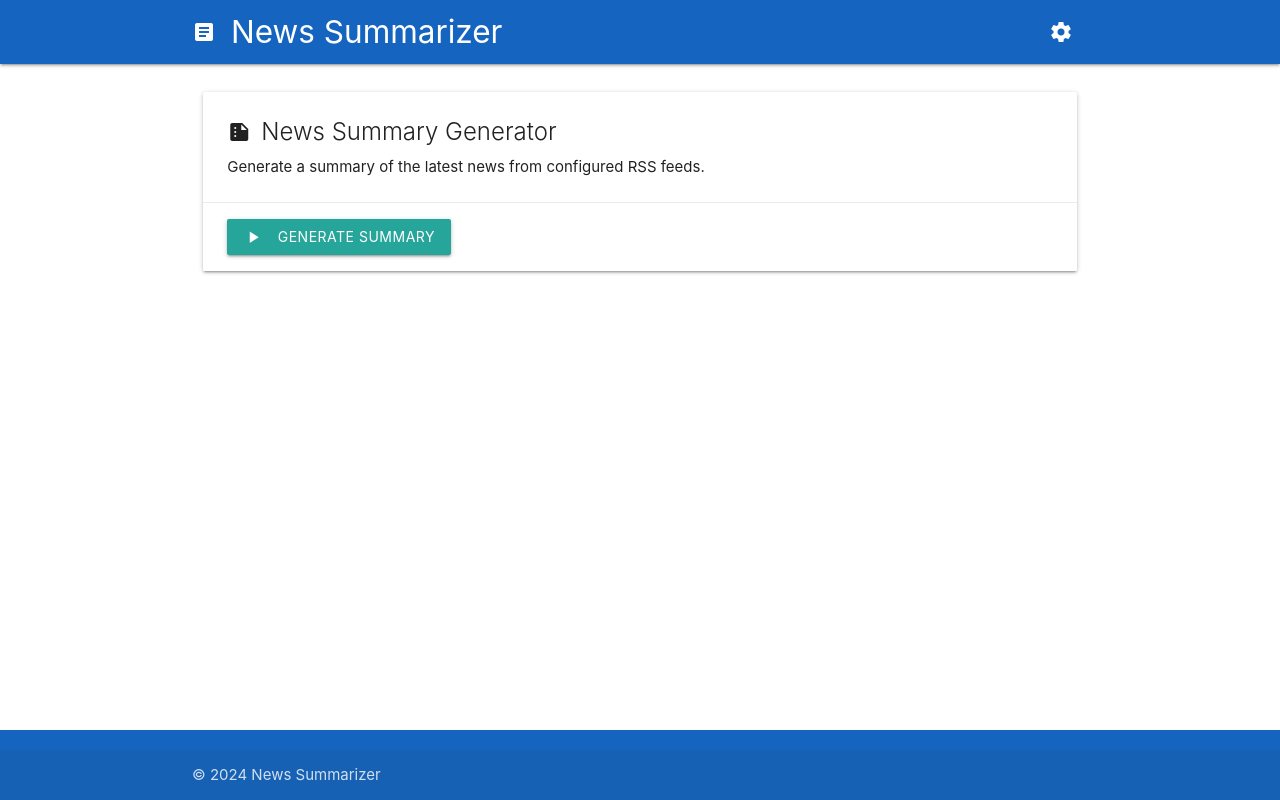
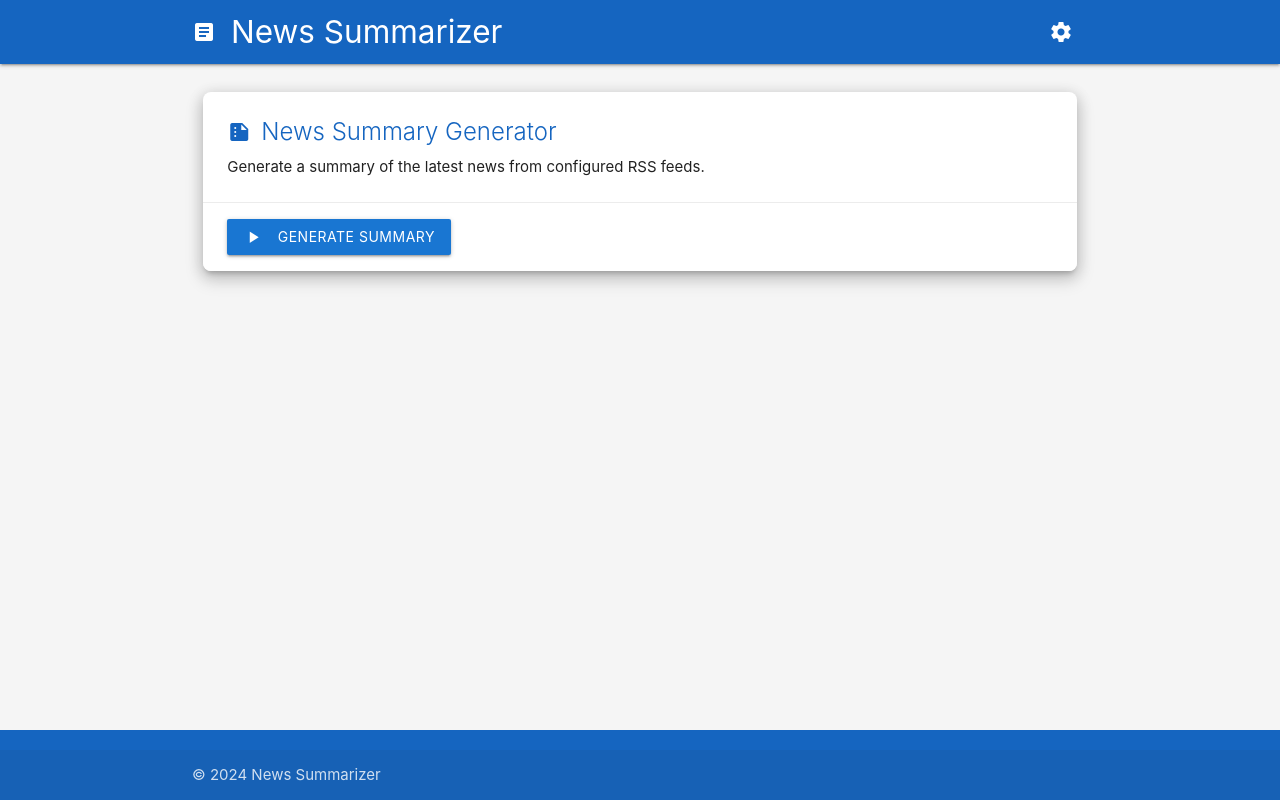
Before and after one commit to ahmedahmedovv/feedAnalyzeWeb, a Flask app: page / in a window 1280 px wide. Run offline with Flask 3, Linux system fonts and the light colour scheme.

Commit message:
add bold title

```diff
--- a/static/css/style.css
+++ b/static/css/style.css
@@ -2,6 +2,7 @@ body {
     display: flex;
     min-height: 100vh;
     flex-direction: column;
+    background-color: #f5f5f5;
 }
 
 main {
@@ -9,9 +10,16 @@ main {
     padding: 20px 0;
 }
 
+.card {
+    border-radius: 8px;
+    overflow: hidden;
+}
+
 .card-title {
     display: flex !important;
     align-items: center;
+    font-weight: bold;
+    color: #1565C0;
 }
 
 .card-title i {
@@ -22,6 +30,7 @@ main {
     white-space: pre-wrap;
     font-size: 1.1rem;
     line-height: 1.6;
+    color: #424242;
 }
 
 #summaryContent a {
@@ -35,13 +44,13 @@ main {
 
 #summaryTimestamp {
     margin-left: 20px;
+    font-size: 0.9rem;
 }
 
 .modal {
     max-width: 400px;
 }
 
-/* Style for links in the summary */
 .summary-link {
     color: #1565C0;
     text-decoration: none;
@@ -53,7 +62,6 @@ main {
     text-decoration: underline;
 }
 
-/* Add these styles to your existing CSS */
 .input-field textarea {
     min-height: 200px;
     font-family: monospace;
@@ -74,3 +82,9 @@ nav .brand-logo i {
         transform: translateX(-50%);
     }
 }
+
+#summaryContent .news-title {
+    font-weight: bold;
+    color: #1565C0;
+    margin-bottom: 10px;
+}
--- a/static/js/main.js
+++ b/static/js/main.js
@@ -9,10 +9,17 @@ document.addEventListener('DOMContentLoaded', function() {
     const loadingModal = M.Modal.getInstance(document.getElementById('loadingModal'));
 
     function makeLinksClickable(text) {
-        // Convert URLs in square brackets to clickable links
-        return text.replace(/\[(https?:\/\/[^\]]+)\]/g, function(match, url) {
+        // First, convert URLs in square brackets to clickable links
+        text = text.replace(/\[(https?:\/\/[^\]]+)\]/g, function(match, url) {
             return `[<a href="${url}" target="_blank" class="blue-text text-darken-2">${url}</a>]`;
         });
+
+        // Then, format the titles with the news-title class
+        text = text.replace(/(Title:\s*)(.*?)(\nSummary:)/g, function(match, prefix, title, suffix) {
+            return `${prefix}<span class="news-title">${title}</span>${suffix}`;
+        });
+
+        return text;
     }
 
     generateBtn.addEventListener('click', async function() {
--- a/templates/index.html
+++ b/templates/index.html
@@ -3,7 +3,7 @@
 {% block content %}
 <div class="row">
     <div class="col s12">
-        <div class="card">
+        <div class="card z-depth-3">
             <div class="card-content">
                 <span class="card-title">
                     <i class="material-icons left">summarize</i>
@@ -12,7 +12,7 @@
                 <p>Generate a summary of the latest news from configured RSS feeds.</p>
             </div>
             <div class="card-action">
-                <button id="generateBtn" class="btn waves-effect waves-light">
+                <button id="generateBtn" class="btn waves-effect waves-light blue darken-2">
                     <i class="material-icons left">play_arrow</i>
                     Generate Summary
                 </button>
@@ -23,17 +23,17 @@
 
 <div id="summarySection" class="row" style="display: none;">
     <div class="col s12">
-        <div class="card">
+        <div class="card z-depth-3">
             <div class="card-content">
                 <span class="card-title">
                     <i class="material-icons left">article</i>
                     Generated Summary
                     <small id="summaryTimestamp" class="grey-text"></small>
                 </span>
-                <div id="summaryContent"></div>
+                <div id="summaryContent" class="flow-text"></div>
             </div>
             <div class="card-action">
-                <a href="#" id="downloadBtn" class="btn waves-effect waves-light">
+                <a href="#" id="downloadBtn" class="btn waves-effect waves-light blue darken-2">
                     <i class="material-icons left">download</i>
                     Download Report
                 </a>
```
